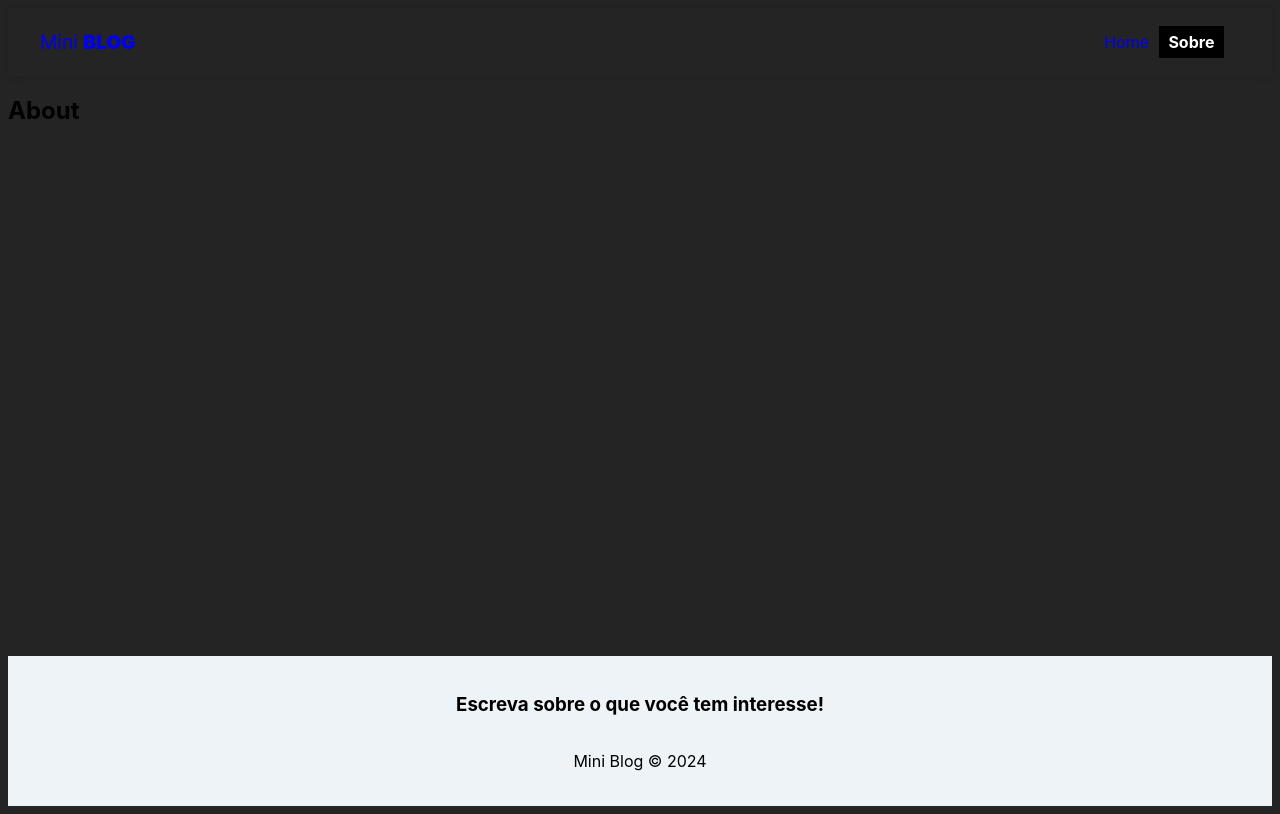
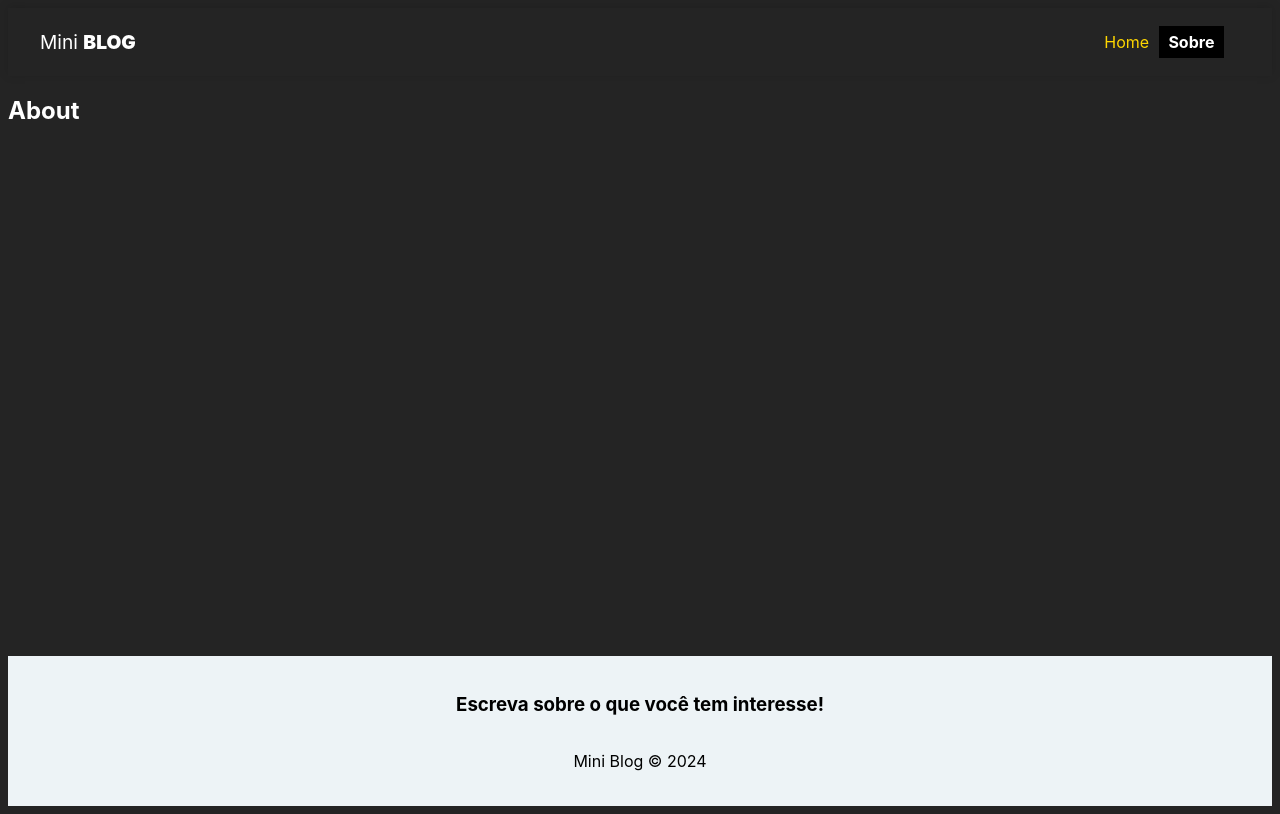
Before and after one commit to lucianobrsts/cursoreactudemy, a React (Vite) app in the folder 10_MINI_BLOG/miniblog/: page /about in a window 1280 px wide. Built offline with nearby package versions, Linux system fonts and the light colour scheme.

Commit message:
Ajusta layout

```diff
--- a/10_MINI_BLOG/miniblog/src/components/Navbar.module.css
+++ b/10_MINI_BLOG/miniblog/src/components/Navbar.module.css
@@ -9,6 +9,7 @@
 .brand {
     font-size: 1.2em;
     text-decoration: none;
+    color: #fff;
 }
 
 .brand span {
@@ -19,19 +20,18 @@
 .links_list {
     display: flex;
     list-style: none;
-}
-
-.links_list {
     margin-right: 1em;
+    color: gold;
 }
 
 .links_list li a {
     padding: .4em .6em;
     text-decoration: none;
+    color: gold;
 }
 
 .active {
     background-color: #000;
-    color: #fff;
+    color: #fff !important;
     font-weight: bold;
   }
--- a/10_MINI_BLOG/miniblog/src/pages/About/About.module.css
+++ b/10_MINI_BLOG/miniblog/src/pages/About/About.module.css
@@ -0,0 +1,3 @@
+h2 {
+    color: #fff;
+}
--- a/10_MINI_BLOG/miniblog/src/pages/Home/Home.module.css
+++ b/10_MINI_BLOG/miniblog/src/pages/Home/Home.module.css
@@ -0,0 +1,3 @@
+h2 {
+    color: #fff;
+}
```
